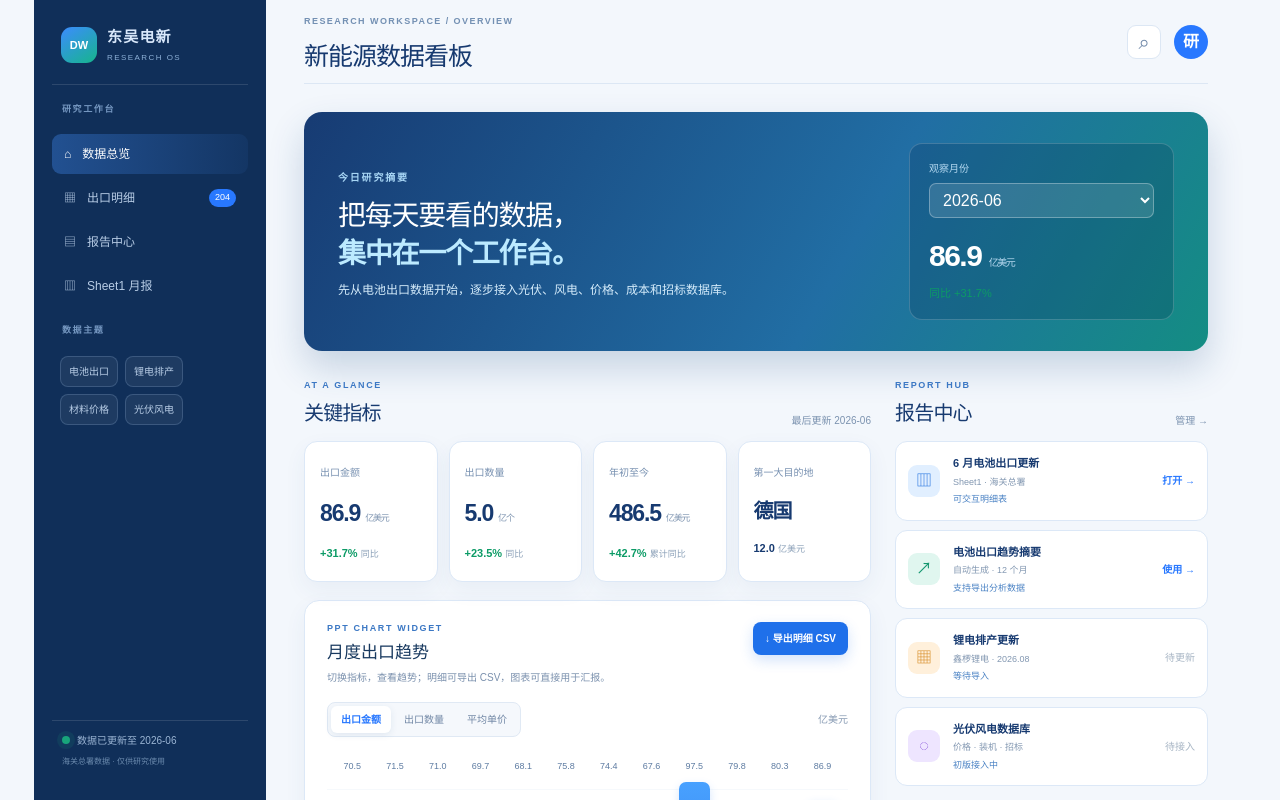
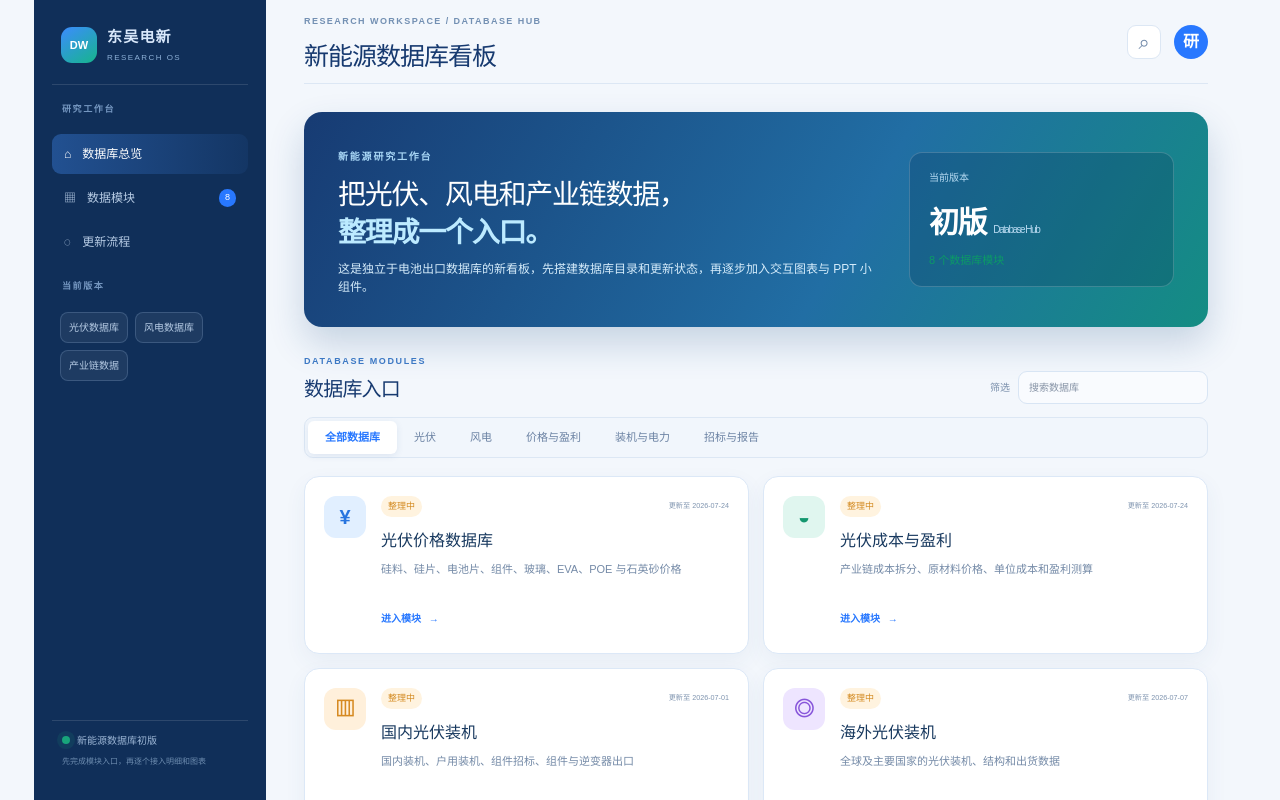
Before and after one commit to zzll86496-byte/dongwu-new-energy-dashboard, a Next.js app: page / in a window 1280 px wide. Shown: the top 800 px of the page. Built offline with nearby package versions, Linux system fonts and the light colour scheme.

Commit message:
Remove export database from standalone dashboard

```diff
--- a/app/Workbench.tsx
+++ b/app/Workbench.tsx
@@ -1,85 +1,42 @@
 "use client";
 
-import { useMemo, useState } from "react";
-import rawData from "./data/battery-export.json";
+import { useState } from "react";
 
-type MetricKey = "amount" | "quantity" | "unitPrice";
-type Row = { month: string; amount: number; quantity: number; unitPrice: number | null };
-type EntityRow = Row & { name: string };
-type DataShape = { meta: { latestMonth: string; source: string; startMonth: string }; total: Row[]; countries: EntityRow[]; provinces: EntityRow[]; continents: EntityRow[] };
-
-const data = rawData as DataShape;
-const labels: Record<MetricKey, { label: string; unit: string }> = {
-  amount: { label: "出口金额", unit: "亿美元" },
-  quantity: { label: "出口数量", unit: "亿个" },
-  unitPrice: { label: "平均单价", unit: "美元/个" },
-};
-
-function metricValue(row: Row, metric: MetricKey) {
-  if (metric === "quantity") return row.quantity / 100_000_000;
-  return Number(row[metric] ?? 0);
-}
-function pct(now: number, old?: number | null) { return old ? (now / old - 1) * 100 : null; }
-function signed(value: number | null) { return value == null ? "—" : `${value >= 0 ? "+" : ""}${value.toFixed(1)}%`; }
-function monthBefore(month: string, years: number) {
-  const [year, m] = month.split("-").map(Number);
-  return `${year - years}-${String(m).padStart(2, "0")}`;
-}
-function downloadCsv(rows: EntityRow[], month: string) {
-  const csv = ["名称,月份,出口金额(亿美元),出口数量,平均单价(美元/个)", ...rows.map((r) => `${r.name},${month},${r.amount},${r.quantity},${r.unitPrice ?? ""}`)].join("\n");
-  const url = URL.createObjectURL(new Blob(["\ufeff" + csv], { type: "text/csv;charset=utf-8" }));
-  const a = document.createElement("a"); a.href = url; a.download = `电池出口-${month}.csv`; a.click(); URL.revokeObjectURL(url);
-}
+type Module = { name: string; desc: string; update: string; status: "已接入" | "整理中"; icon: string; tone: string };
+const modules: Module[] = [
+  { name: "光伏价格数据库", desc: "硅料、硅片、电池片、组件、玻璃、EVA、POE 与石英砂价格", update: "2026-07-24", status: "整理中", icon: "¥", tone: "blue" },
+  { name: "光伏成本与盈利", desc: "产业链成本拆分、原材料价格、单位成本和盈利测算", update: "2026-07-24", status: "整理中", icon: "◒", tone: "green" },
+  { name: "国内光伏装机", desc: "国内装机、户用装机、组件招标、组件与逆变器出口", update: "2026-07-01", status: "整理中", icon: "▥", tone: "orange" },
+  { name: "海外光伏装机", desc: "全球及主要国家的光伏装机、结构和出货数据", update: "2026-07-07", status: "整理中", icon: "◎", tone: "purple" },
+  { name: "风电装机数据库", desc: "国内外风电装机、发电量、利用小时、弃风率和政策", update: "2026-07-31", status: "整理中", icon: "≋", tone: "teal" },
+  { name: "组件招标与中标", desc: "招标规模、开标价格、中标供应商和技术路线", update: "2026-07-17", status: "整理中", icon: "▦", tone: "red" },
+  { name: "全国电力统计", desc: "光伏、风电、水火电装机、利用小时及电源电网投资", update: "2026-07-22", status: "整理中", icon: "⚡", tone: "navy" },
+  { name: "月度产业链报告", desc: "硅料进口、硅片/玻璃/组件/电池出口及国家历史序列", update: "2026-06", status: "整理中", icon: "▤", tone: "gold" },
+];
 
 export function Workbench() {
-  const [month, setMonth] = useState(data.meta.latestMonth);
-  const [metric, setMetric] = useState<MetricKey>("amount");
-  const [tab, setTab] = useState<"overview" | "data" | "reports">("overview");
-  const latest = data.total.find((r) => r.month === month) ?? data.total.at(-1)!;
-  const index = data.total.indexOf(latest);
-  const previous = data.total[index - 1];
-  const yearAgo = data.total.find((r) => r.month === monthBefore(month, 1));
-  const countries = useMemo(() => data.countries.filter((r) => r.month === month).sort((a, b) => b.amount - a.amount), [month]);
-  const continents = useMemo(() => data.continents.filter((r) => r.month === month).sort((a, b) => b.amount - a.amount), [month]);
-  const trend = data.total.slice(-12);
-  const ytd = data.total.filter((r) => r.month.startsWith(month.slice(0, 4)) && r.month <= month).reduce((s, r) => s + r.amount, 0);
-  const priorYtd = data.total.filter((r) => r.month.startsWith(String(Number(month.slice(0, 4)) - 1)) && r.month.slice(5) <= month.slice(5)).reduce((s, r) => s + r.amount, 0);
-  const max = Math.max(...trend.map((r) => metricValue(r, metric)), 1);
-  const yoy = pct(latest.amount, yearAgo?.amount);
-  const mom = pct(latest.amount, previous?.amount);
+  const [active, setActive] = useState("全部数据库");
+  const [query, setQuery] = useState("");
+  const topics = ["全部数据库", "光伏", "风电", "价格与盈利", "装机与电力", "招标与报告"];
+  const visible = modules.filter((m) => {
+    const matchText = !query || `${m.name}${m.desc}`.includes(query.trim());
+    if (active === "全部数据库") return matchText;
+    if (active === "光伏") return matchText && m.name.includes("光伏");
+    if (active === "风电") return matchText && m.name.includes("风电");
+    if (active === "价格与盈利") return matchText && (m.name.includes("价格") || m.name.includes("盈利"));
+    if (active === "装机与电力") return matchText && (m.name.includes("装机") || m.name.includes("电力"));
+    return matchText && (m.name.includes("招标") || m.name.includes("报告"));
+  });
 
   return <main className="workbench-shell">
-    <aside className="workbench-sidebar">
-      <div className="workbench-brand"><span>DW</span><div><b>东吴电新</b><small>RESEARCH OS</small></div></div>
-      <div className="sidebar-label">研究工作台</div>
-      <nav className="sidebar-nav">
-        <a className={tab === "overview" ? "active" : ""} href="#home" onClick={() => setTab("overview")}>⌂<span>数据总览</span></a>
-        <a className={tab === "data" ? "active" : ""} href="#data" onClick={() => setTab("data")}>▦<span>出口明细</span><em>{countries.length}</em></a>
-        <a className={tab === "reports" ? "active" : ""} href="#reports" onClick={() => setTab("reports")}>▤<span>报告中心</span></a>
-        <a href="./sheet1/">▥<span>Sheet1 月报</span></a>
-      </nav>
-      <div className="sidebar-label">数据主题</div>
-      <div className="topic-list"><button>电池出口</button><button>锂电排产</button><button>材料价格</button><button>光伏风电</button></div>
-      <div className="sidebar-bottom"><span className="live-dot" />数据已更新至 {data.meta.latestMonth}<small>海关总署数据 · 仅供研究使用</small></div>
-    </aside>
-    <section className="workbench-main" id="home">
-      <header className="workbench-topbar"><div><span className="crumb">RESEARCH WORKSPACE / OVERVIEW</span><h1>新能源数据看板</h1></div><div className="top-actions"><button className="icon-button" aria-label="搜索">⌕</button><button className="avatar">研</button></div></header>
-      <section className="workspace-hero"><div><span className="hero-label">今日研究摘要</span><h2>把每天要看的数据，<br /><strong>集中在一个工作台。</strong></h2><p>先从电池出口数据开始，逐步接入光伏、风电、价格、成本和招标数据库。</p></div><div className="hero-date"><span>观察月份</span><select value={month} onChange={(e) => setMonth(e.target.value)}>{data.total.map((r) => <option key={r.month}>{r.month}</option>)}</select><b>{latest.amount.toFixed(1)}<small> 亿美元</small></b><span className={yoy != null && yoy < 0 ? "negative" : "positive"}>同比 {signed(yoy)}</span></div></section>
-      <div className="dashboard-grid">
-        <section className="summary-column">
-          <div className="section-heading"><div><span className="section-kicker">AT A GLANCE</span><h2>关键指标</h2></div><span className="last-updated">最后更新 {data.meta.latestMonth}</span></div>
-          <div className="workbench-kpis">
-            <article><span>出口金额</span><strong>{latest.amount.toFixed(1)}<small>亿美元</small></strong><b className={yoy != null && yoy < 0 ? "negative" : "positive"}>{signed(yoy)} <small>同比</small></b></article>
-            <article><span>出口数量</span><strong>{(latest.quantity / 100_000_000).toFixed(1)}<small>亿个</small></strong><b className={pct(latest.quantity, yearAgo?.quantity)! < 0 ? "negative" : "positive"}>{signed(pct(latest.quantity, yearAgo?.quantity))} <small>同比</small></b></article>
-            <article><span>年初至今</span><strong>{ytd.toFixed(1)}<small>亿美元</small></strong><b className={pct(ytd, priorYtd)! < 0 ? "negative" : "positive"}>{signed(pct(ytd, priorYtd))} <small>累计同比</small></b></article>
-            <article><span>第一大目的地</span><strong className="word-value">{countries[0]?.name ?? "—"}</strong><b>{countries[0]?.amount.toFixed(1)} <small>亿美元</small></b></article>
-          </div>
-          <article className="widget-panel chart-widget" id="widgets"><div className="widget-heading"><div><span className="section-kicker">PPT CHART WIDGET</span><h3>月度出口趋势</h3><p>切换指标，查看趋势；明细可导出 CSV，图表可直接用于汇报。</p></div><button className="download-button" onClick={() => downloadCsv(countries, month)}>↓ 导出明细 CSV</button></div><div className="widget-toolbar"><div className="mini-tabs">{(Object.keys(labels) as MetricKey[]).map((key) => <button key={key} className={metric === key ? "active" : ""} onClick={() => setMetric(key)}>{labels[key].label}</button>)}</div><span>{labels[metric].unit}</span></div><div className="bar-chart" aria-label="月度出口趋势图">{trend.map((r) => <div className="bar-item" key={r.month}><div className="bar-value">{metricValue(r, metric).toFixed(1)}</div><div className="bar-track-vertical"><i style={{ height: `${Math.max(8, metricValue(r, metric) / max * 100)}%` }} /></div><small>{r.month.slice(2).replace("-", ".")}</small></div>)}</div></article>
-          <div className="lower-grid"><article className="widget-panel ranking-widget" id="data"><div className="widget-heading"><div><span className="section-kicker">TOP DESTINATIONS</span><h3>{month} 目的地排名</h3></div><button className="text-button" onClick={() => downloadCsv(countries, month)}>下载 CSV →</button></div>{countries.slice(0, 7).map((r, i) => <div className="compact-rank" key={r.name}><b>{String(i + 1).padStart(2, "0")}</b><span>{r.name}</span><i><em style={{ width: `${r.amount / Math.max(countries[0]?.amount ?? 1, 1) * 100}%` }} /></i><strong>{r.amount.toFixed(1)}</strong></div>)}</article><article className="widget-panel mix-widget"><div className="widget-heading"><div><span className="section-kicker">CONTINENT MIX</span><h3>洲别结构</h3></div><span>{month}</span></div>{continents.slice(0, 6).map((r, i) => <div className="mix-row" key={r.name}><span><i className={`mix-dot dot-${i}`} />{r.name}</span><strong>{r.amount.toFixed(1)}<small> 亿美元</small></strong></div>)}</article></div>
-        </section>
-        <aside className="reports-column" id="reports"><div className="section-heading"><div><span className="section-kicker">REPORT HUB</span><h2>报告中心</h2></div><button className="text-button">管理 →</button></div><div className="report-list"><a className="report-card featured-report" href="./sheet1/"><div className="report-icon blue">▥</div><div><b>6 月电池出口更新</b><span>Sheet1 · 海关总署</span><small>可交互明细表</small></div><em>打开 →</em></a><a className="report-card" href="#widgets"><div className="report-icon green">↗</div><div><b>电池出口趋势摘要</b><span>自动生成 · 12 个月</span><small>支持导出分析数据</small></div><em>使用 →</em></a><a className="report-card" href="#reports"><div className="report-icon orange">▦</div><div><b>锂电排产更新</b><span>鑫椤锂电 · 2026.08</span><small>等待导入</small></div><em className="muted">待更新</em></a><a className="report-card" href="#reports"><div className="report-icon purple">◌</div><div><b>光伏风电数据库</b><span>价格 · 装机 · 招标</span><small>初版接入中</small></div><em className="muted">待接入</em></a></div><div className="quick-box"><span className="section-kicker">QUICK ACTIONS</span><h3>常用操作</h3><button onClick={() => downloadCsv(countries, month)}>↓ 导出当前目的地明细</button><button onClick={() => window.open("./sheet1/", "_self")}>▥ 打开 Sheet1 汇总表</button><button onClick={() => window.print()}>⌁ 打印当前看板</button></div><div className="tip-box"><b>研究提示</b><p>{continents[0]?.name ?? "主要洲别"}是当前出口金额最高的区域；可在 Sheet1 中按国家、月份和同比快速核对。</p></div></aside>
-      </div>
-      <footer className="workbench-footer"><span>东吴电新 · Research Workspace</span><span>数据来源：{data.meta.source} · 月度更新</span><span>支持 CSV 导出</span></footer>
+    <aside className="workbench-sidebar"><div className="workbench-brand"><span>DW</span><div><b>东吴电新</b><small>RESEARCH OS</small></div></div><div className="sidebar-label">研究工作台</div><nav className="sidebar-nav"><a className="active" href="#home">⌂<span>数据库总览</span></a><a href="#modules">▦<span>数据模块</span><em>{modules.length}</em></a><a href="#workflow">◌<span>更新流程</span></a></nav><div className="sidebar-label">当前版本</div><div className="topic-list"><button>光伏数据库</button><button>风电数据库</button><button>产业链数据</button></div><div className="sidebar-bottom"><span className="live-dot" />新能源数据库初版<small>先完成模块入口，再逐个接入明细和图表</small></div></aside>
+    <section className="workbench-main" id="home"><header className="workbench-topbar"><div><span className="crumb">RESEARCH WORKSPACE / DATABASE HUB</span><h1>新能源数据库看板</h1></div><div className="top-actions"><button className="icon-button" aria-label="搜索">⌕</button><button className="avatar">研</button></div></header>
+      <section className="workspace-hero"><div><span className="hero-label">新能源研究工作台</span><h2>把光伏、风电和产业链数据，<br /><strong>整理成一个入口。</strong></h2><p>这是独立于电池出口数据库的新看板，先搭建数据库目录和更新状态，再逐步加入交互图表与 PPT 小组件。</p></div><div className="hero-date"><span>当前版本</span><b>初版<small> Database Hub</small></b><span className="positive">8 个数据库模块</span></div></section>
+      <div className="section-heading" id="modules"><div><span className="section-kicker">DATABASE MODULES</span><h2>数据库入口</h2></div><div className="search"><span>筛选</span><input value={query} onChange={(e) => setQuery(e.target.value)} placeholder="搜索数据库" /></div></div>
+      <div className="segmented" style={{ marginBottom: 18 }}>{topics.map((topic) => <button key={topic} className={active === topic ? "active" : ""} onClick={() => setActive(topic)}>{topic}</button>)}</div>
+      <div className="module-grid">{visible.map((m) => <article className="module-card" key={m.name}><div className={`module-icon ${m.tone}`}>{m.icon}</div><div className="module-card-body"><div className="module-card-top"><span>{m.status}</span><small>更新至 {m.update}</small></div><h3>{m.name}</h3><p>{m.desc}</p><button className="module-open">进入模块 <b>→</b></button></div></article>)}</div>
+      <section className="workflow-panel" id="workflow"><div><span className="section-kicker">UPDATE WORKFLOW</span><h2>后续接入顺序</h2><p>先把每个 Excel 变成独立数据模块，再补充趋势图、筛选器、下载和 PPT 图表生成。</p></div><div className="workflow-steps"><span><b>01</b>原始数据</span><i>→</i><span><b>02</b>计算模型</span><i>→</i><span><b>03</b>可视化</span><i>→</i><span><b>04</b>PPT 小组件</span></div></section>
+      <footer className="workbench-footer"><span>东吴电新 · New Energy Database Hub</span><span>当前站点不包含电池出口数据库</span><span>持续更新中</span></footer>
     </section>
   </main>;
 }
--- a/app/exports/page.tsx
+++ /dev/null
@@ -1,5 +0,0 @@
-import { BatteryDashboard } from "../BatteryDashboard";
-
-export default function ExportsPage() {
-  return <BatteryDashboard />;
-}
```
Also changed, not shown: app/sheet1/page.tsx (deleted, +0 -9 lines), app/globals.css.
